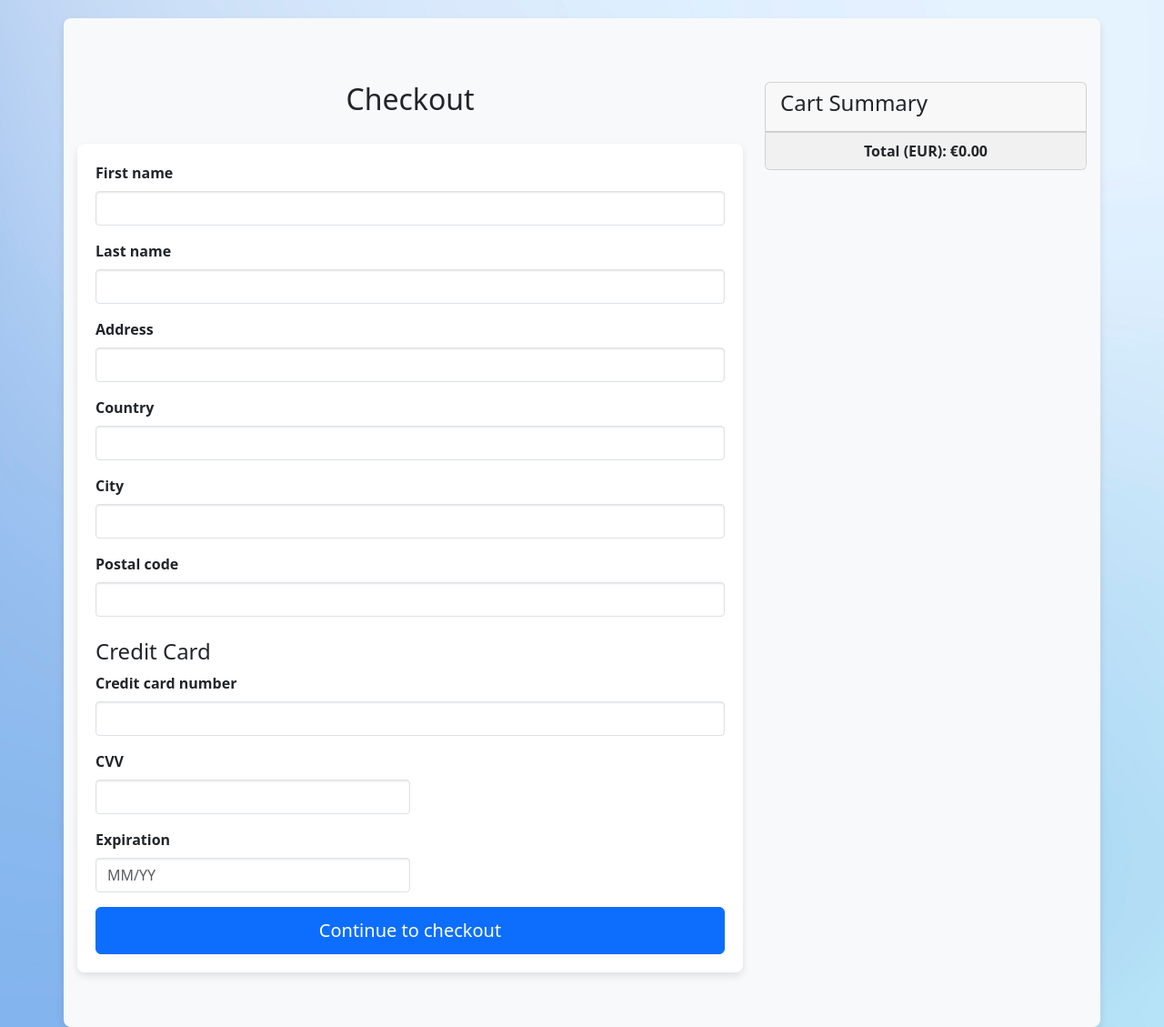
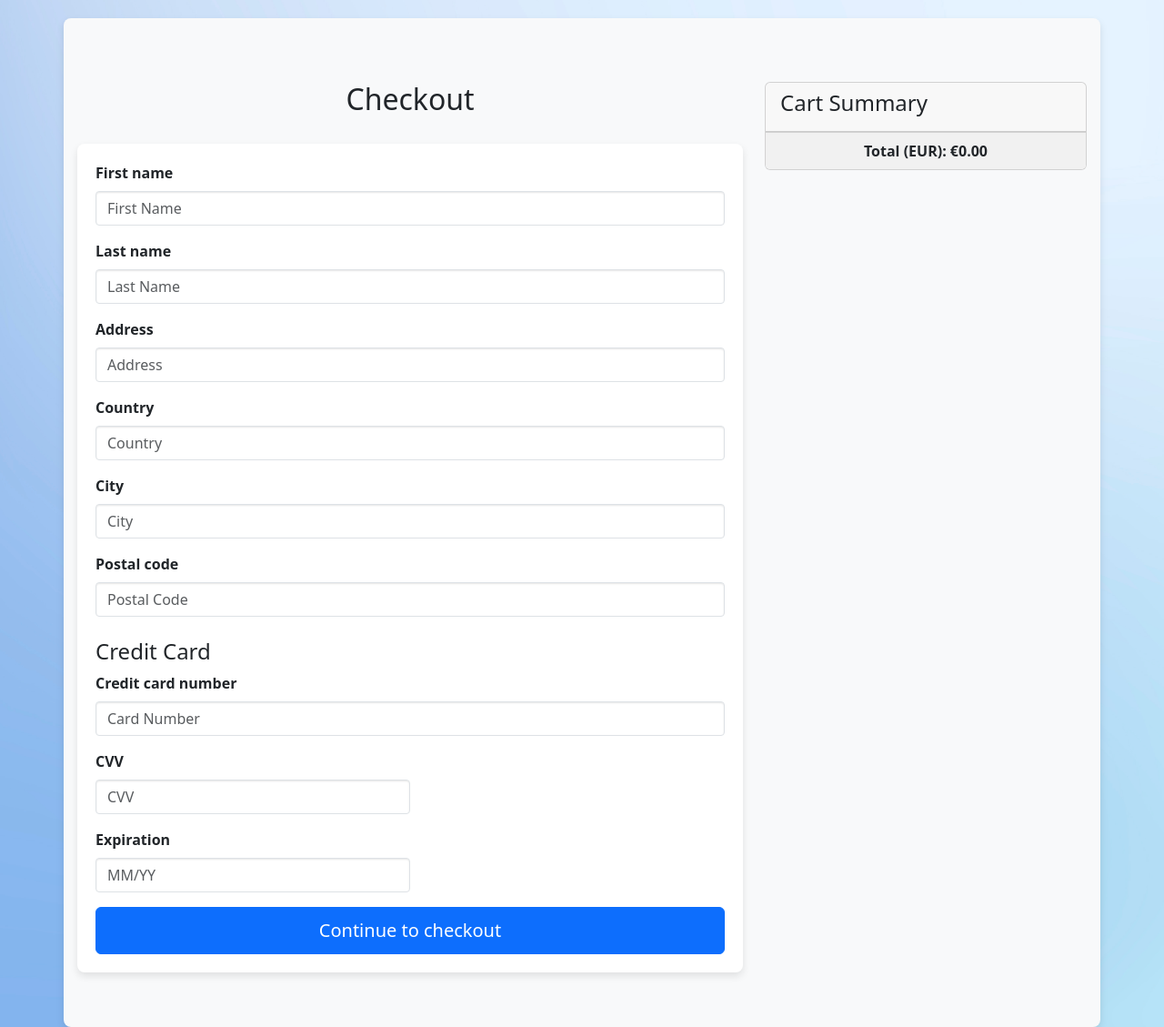
Before and after one commit to bity3pip/eStorytales, a Django app: page /checkout/ in a window 1280 px wide. Shown: the part 76-1205 px from the top of the page at 91% size. Run offline with Django 5.2, Linux system fonts and the light colour scheme; a user stored in the database is signed in; data comes from the database, SQL or seed files in the repository; data that the repository does not hold is empty; some libraries are stand-ins or nearby versions.

Commit message:
last commit, fix bugs

```diff
--- a/books/forms.py
+++ b/books/forms.py
@@ -47,10 +47,12 @@ class AuthorForm(forms.ModelForm):
 
 
 class OrderForm(forms.ModelForm):
+    book_ids = forms.CharField(widget=forms.HiddenInput(), required=True)
+
     class Meta:
         model = Order
         fields = ['first_name', 'last_name', 'address', 'country',
-                  'city', 'postal_code', 'card_number', 'card_cvv', 'expiry_date']
+                  'city', 'postal_code', 'card_number', 'card_cvv', 'expiry_date', 'book_ids']
         widgets = {
             'first_name': forms.TextInput(attrs={'class': 'form-control', 'placeholder': 'First Name'}),
             'last_name': forms.TextInput(attrs={'class': 'form-control', 'placeholder': 'Last Name'}),
@@ -64,6 +66,12 @@ class OrderForm(forms.ModelForm):
             'expiry_date': forms.TextInput(attrs={'class': 'form-control', 'placeholder': 'MM/YY'}),
         }
 
+    def __init__(self, *args, **kwargs):
+        super().__init__(*args, **kwargs)
+        if 'initial' in kwargs:
+            initial = kwargs['initial']
+            self.fields['book_ids'].initial = initial.get('book_ids', '')
+
 
 class BookReviewForm(forms.ModelForm):
     class Meta:
--- a/books/models.py
+++ b/books/models.py
@@ -55,7 +55,7 @@ class BookReview(models.Model):
 
 class Order(models.Model):
     user = models.ForeignKey(User, on_delete=models.CASCADE)
-    product = models.ForeignKey('Book', on_delete=models.CASCADE, null=True, blank=True)
+    product = models.ManyToManyField(Book)
     first_name = models.CharField(max_length=100, null=True, blank=True)
     last_name = models.CharField(max_length=100, null=True, blank=True)
     address = models.CharField(max_length=255, null=True, blank=True)
--- a/books/views.py
+++ b/books/views.py
@@ -81,28 +81,25 @@ def checkout_view(request):
     if request.method == 'POST':
         form = OrderForm(request.POST)
         if form.is_valid():
-            try:
-                order = form.save(commit=False)
-                order.user = request.user
-                order.save()
-                print(f"Order created with ID: {order.id}")
+            print("Cleaned data:", form.cleaned_data)
+            order = form.save(commit=False)
+            order.user = request.user
+            order.save()
 
-                for card_item in card.items.all():
-                    OrderItem.objects.create(
-                        order=order,
-                        book=card_item.book,
-                        quantity=card_item.quantity
-                    )
+            book_ids_str = form.cleaned_data['book_ids']
+            book_ids = book_ids_str.split(',')
+            books = Book.objects.filter(id__in=book_ids)
+            order.product.set(books)
+            order.save()
 
-                    print(f"OrderItem created for book: {card_item.book.title}")
-                card.items.all().delete()
-                return redirect('complete-order')
-            except Exception as e:
-                print(f"Error: {e}")
+            card.items.all().delete()
+            return redirect('complete-order')
         else:
             print("Form errors:", form.errors)
     else:
-        form = OrderForm()
+        book_ids = card.items.values_list('book_id', flat=True)
+        book_ids_str = ','.join(map(str, book_ids))
+        form = OrderForm(initial={'book_ids': book_ids_str})
 
     return render(request, 'checkout.html', {'form': form, 'card': card})
 
--- a/templates/checkout.html
+++ b/templates/checkout.html
@@ -14,43 +14,53 @@
             border-radius: 8px;
             box-shadow: 0 4px 8px rgba(0, 0, 0, 0.1);
         }
+
         .checkout-header {
             margin-bottom: 30px;
         }
+
         .checkout-form {
             background-color: #ffffff;
             border-radius: 8px;
             box-shadow: 0 4px 8px rgba(0, 0, 0, 0.1);
             padding: 20px;
         }
+
         .checkout-form .form-group {
             margin-bottom: 1rem;
         }
+
         .checkout-form .form-label {
             font-weight: 600;
             margin-bottom: 0.5rem;
             display: block;
         }
+
         .checkout-form .form-control {
             border-radius: 0.25rem;
             box-shadow: inset 0 1px 2px rgba(0, 0, 0, 0.1);
         }
+
         .checkout-form .form-control:focus {
             border-color: #007bff;
             box-shadow: 0 0 0 0.2rem rgba(38, 143, 255, 0.25);
         }
+
         .checkout-form .btn-primary {
             width: 100%;
             padding: 10px;
             font-size: 1.25rem;
         }
+
         .checkout-summary .list-group-item {
             border: none;
             border-bottom: 1px solid #dee2e6;
         }
+
         .checkout-summary .card-footer {
             background-color: #f1f1f1;
         }
+
         .container.mt-5 {
             padding-top: 70px;
         }
@@ -68,43 +78,54 @@
                 </div>
                 <form method="post" action="{% url 'books-checkout' %}" class="checkout-form">
                     {% csrf_token %}
+                    {{ form.non_field_errors }}
+                    {{ form.book_ids }}
                     <div class="form-group">
                         <label for="first_name" class="form-label">First name</label>
-                        <input type="text" class="form-control" id="first_name" name="first_name" required>
+                        {{ form.first_name.errors }}
+                        {{ form.first_name }}
                     </div>
                     <div class="form-group">
                         <label for="last_name" class="form-label">Last name</label>
-                        <input type="text" class="form-control" id="last_name" name="last_name" required>
+                        {{ form.last_name.errors }}
+                        {{ form.last_name }}
                     </div>
                     <div class="form-group">
                         <label for="address" class="form-label">Address</label>
-                        <input type="text" class="form-control" id="address" name="address" required>
+                        {{ form.address.errors }}
+                        {{ form.address }}
                     </div>
                     <div class="form-group">
                         <label for="country" class="form-label">Country</label>
-                        <input type="text" class="form-control" id="country" name="country" required>
+                        {{ form.country.errors }}
+                        {{ form.country }}
                     </div>
                     <div class="form-group">
                         <label for="city" class="form-label">City</label>
-                        <input type="text" class="form-control" id="city" name="city" required>
+                        {{ form.city.errors }}
+                        {{ form.city }}
                     </div>
                     <div class="form-group">
                         <label for="postal_code" class="form-label">Postal code</label>
-                        <input type="text" class="form-control" id="postal_code" name="postal_code" required>
+                        {{ form.postal_code.errors }}
+                        {{ form.postal_code }}
                     </div>
                     <h4 class="mt-4">Credit Card</h4>
                     <div class="form-group">
                         <label for="card_number" class="form-label">Credit card number</label>
-                        <input type="text" class="form-control" id="card_number" name="card_number" required>
+                        {{ form.card_number.errors }}
+                        {{ form.card_number }}
                     </div>
                     <div class="form-row">
                         <div class="form-group col-md-6">
                             <label for="card_cvv" class="form-label">CVV</label>
-                            <input type="text" class="form-control" id="card_cvv" name="card_cvv" required>
+                            {{ form.card_cvv.errors }}
+                            {{ form.card_cvv }}
                         </div>
                         <div class="form-group col-md-6">
                             <label for="expiry_date" class="form-label">Expiration</label>
-                            <input type="text" class="form-control" id="expiry_date" name="expiry_date" placeholder="MM/YY" required>
+                            {{ form.expiry_date.errors }}
+                            {{ form.expiry_date }}
                         </div>
                     </div>
                     <button type="submit" class="btn btn-primary">Continue to checkout</button>
```
Also changed, not shown: books/admin.py (+9 -6 lines), templates/detail.html (+7 -0 lines), books/migrations/0008_remove_order_product_order_product.py (added), books/migrations/0009_alter_order_product.py (added).
